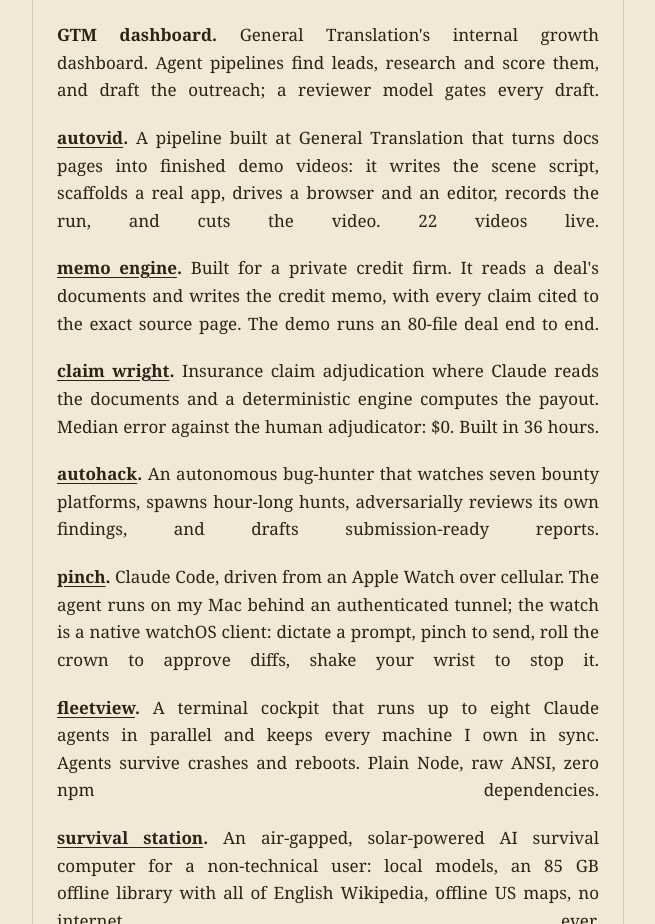
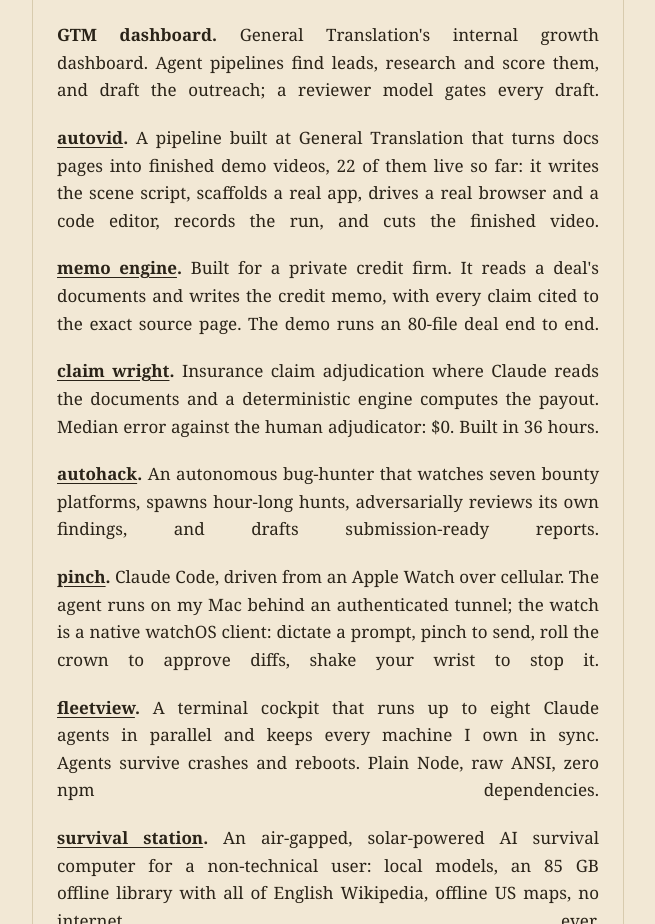
Before and after one commit to JoshKappler/portfolio, a Next.js app: page / in a window 1280 px wide. Shown: the part 940-1864 px from the top of the page, without its empty margins (312-967 px from the left). Built offline with nearby package versions, Linux system fonts and the light colour scheme.

Commit message:
site: fill the autovid last line

```diff
--- a/src/app/page.tsx
+++ b/src/app/page.tsx
@@ -17,7 +17,7 @@
   {
     name: "autovid",
     href: "https://autovid.joshuakappler.com",
-    line: "A pipeline built at General Translation that turns docs pages into finished demo videos: it writes the scene script, scaffolds a real app, drives a browser and an editor, records the run, and cuts the video. 22 videos live.",
+    line: "A pipeline built at General Translation that turns docs pages into finished demo videos, 22 of them live so far: it writes the scene script, scaffolds a real app, drives a real browser and a code editor, records the run, and cuts the finished video.",
   },
   {
     name: "memo engine",
```
